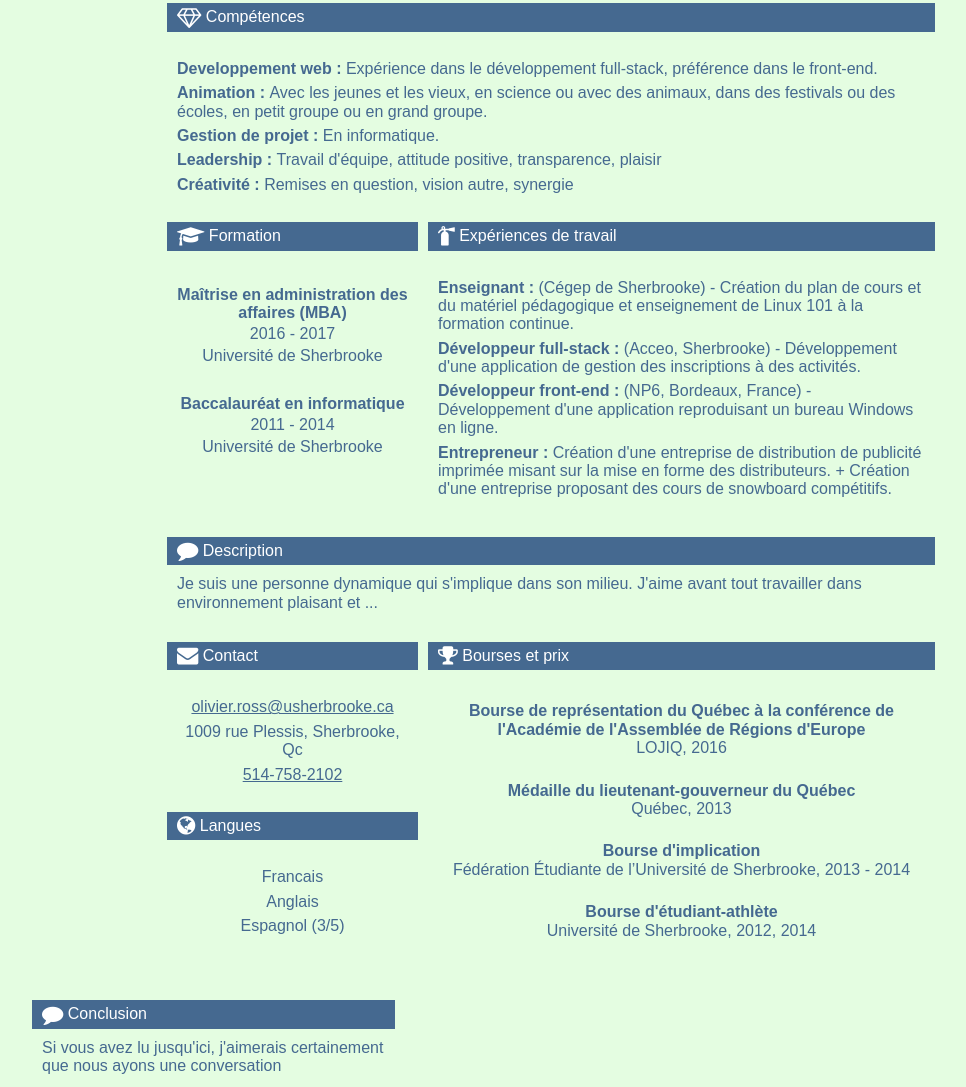
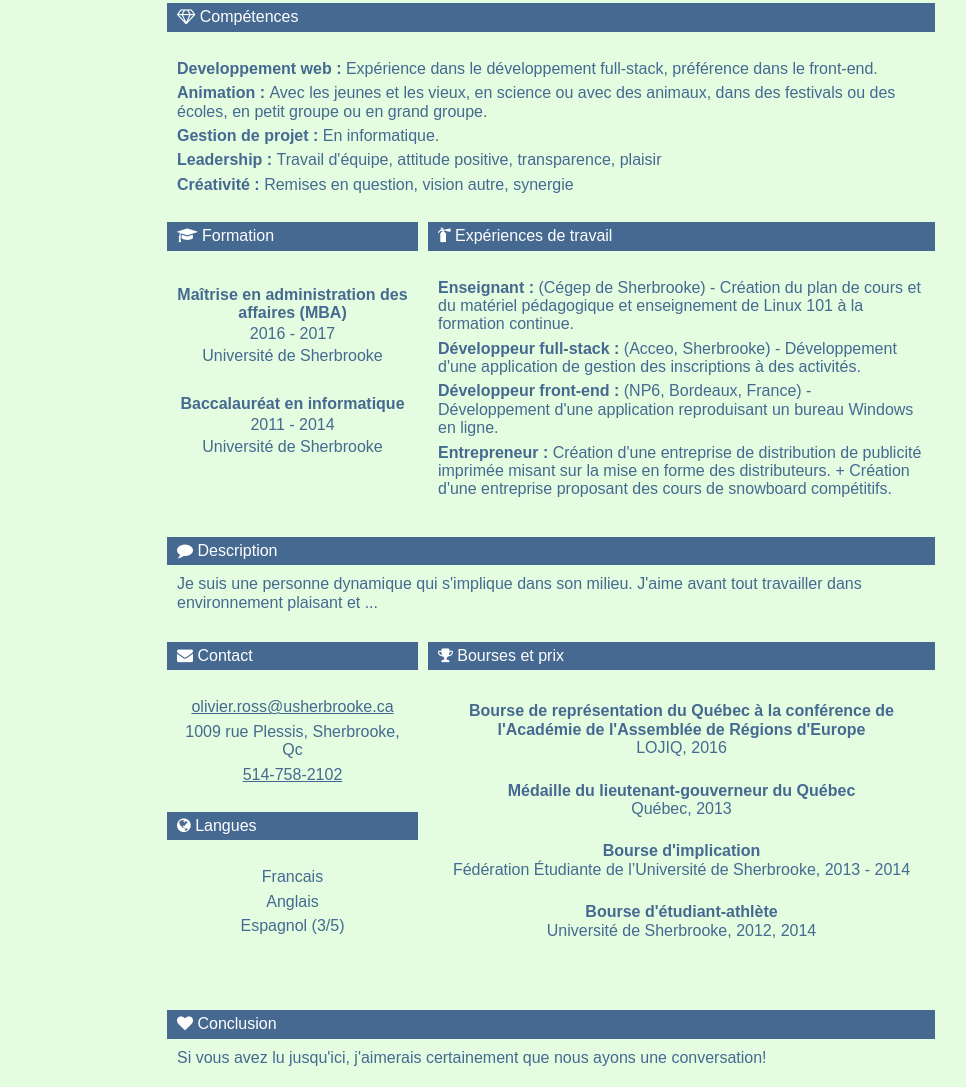
Before and after one commit to OlivierRoss/site-perso, a plain HTML site: page index.html in a window 1280 px wide. Shown: the part 197-1284 px from the top of the page, without its empty margins (89-1055 px from the left). Drawn offline with nearby package versions, Linux system fonts and the light colour scheme.

Commit message:
conclusion 2

```diff
--- a/index.html
+++ b/index.html
@@ -32,7 +32,7 @@
             <div class="pure-u-1 pure-u-md-1-5"></div>
             <div class="pure-u-1 pure-u-md-3-5">
                 <div class="banniere">
-                    <span style="display: inline-block"><i class="fa fa-lg fa-diamond"></i></span> Comp&eacute;tences
+                    <span style="display: inline-block"><i class="fa  fa-diamond"></i></span> Comp&eacute;tences
                 </div>
                 <div class="contenu">
                     <ul>
@@ -65,7 +65,7 @@
                         <div id="formation" class="realisation" style="padding-right: 5px">
                             <div class="banniere">
                                 <span style="display: inline-block;">
-                                    <i class="fa fa-lg fa-graduation-cap"></i>
+                                    <i class="fa  fa-graduation-cap"></i>
                                 </span>
                                 Formation
                             </div>
@@ -92,7 +92,7 @@
                         <div id="experience-travail" class="realisation" style="padding-left: 5px;">
                             <div class="banniere">
                                 <span style="display: inline-block;">
-                                    <i class="fa fa-lg fa-fire-extinguisher"></i>
+                                    <i class="fa  fa-fire-extinguisher"></i>
                                 </span>
                                 Exp&eacute;riences de travail
                             </div>
@@ -122,7 +122,7 @@
             <div class="pure-u-1 pure-u-md-1-5"></div>
             <div class="pure-u-1 pure-u-md-3-5">
                 <div class="banniere">
-                    <span style="display: inline-block"><i class="fa fa-lg fa-comment"></i></span> Description
+                    <span style="display: inline-block"><i class="fa  fa-comment"></i></span> Description
                 </div>
                 <div class="contenu">
                     Je suis une personne dynamique qui s'implique dans son milieu. J'aime avant tout travailler dans environnement plaisant et ...
@@ -137,7 +137,7 @@
                     <div class="pure-u-1 pure-u-md-1-3">
                         <div id="contact" class="realisation" style="padding-right: 5px">
                             <div class="banniere">
-                                <span style="display: inline-block"><i class="fa fa-lg fa-envelope"></i></span> Contact
+                                <span style="display: inline-block"><i class="fa  fa-envelope"></i></span> Contact
                             </div>
                             <div class="contenu">
                                 <ul style="text-align: center;">
@@ -153,7 +153,7 @@
                                 </ul>
                             </div>
                             <div class="banniere">
-                                <span style="display: inline-block"><i class="fa fa-lg fa-globe"></i></span> Langues
+                                <span style="display: inline-block"><i class="fa  fa-globe"></i></span> Langues
                             </div>
                             <div class="contenu">
                                 <ul style="text-align: center;">
@@ -167,7 +167,7 @@
                     <div class="pure-u-1 pure-u-md-2-3">
                         <div id="bourses" class="realisation" style="padding-left: 5px">
                             <div class="banniere">
-                                <span style="display: inline-block"><i class="fa fa-lg fa-trophy"></i></span> Bourses et prix
+                                <span style="display: inline-block"><i class="fa  fa-trophy"></i></span> Bourses et prix
                             </div>
                             <div class="contenu">
                                 <ul style="text-align: center;">
@@ -193,10 +193,10 @@
             <div class="pure-u-1 pure-u-md-1-5"></div>
             <div class="pure-u-1 pure-u-md-3-5">
                 <div class="banniere">
-                    <span style="display: inline-block"><i class="fa fa-lg fa-comment"></i></span> Conclusion
+                    <span style="display: inline-block"><i class="fa  fa-heart"></i></span> Conclusion
                 </div>
                 <div class="contenu">
-                    Si vous avez lu jusqu'ici, j'aimerais certainement que nous ayons une conversation
+                    Si vous avez lu jusqu'ici, j'aimerais certainement que nous ayons une conversation!
                 </div>
             </div>
             <div class="pure-u-1 pure-u-md-1-5"></div>
--- a/style.css
+++ b/style.css
@@ -19,7 +19,8 @@ body {
     margin-top: 30px;
 }
 
-#description {
+#description, #conclusion {
+    width: 100%;
     display: block;
     margin: 10px auto;
 }
```
